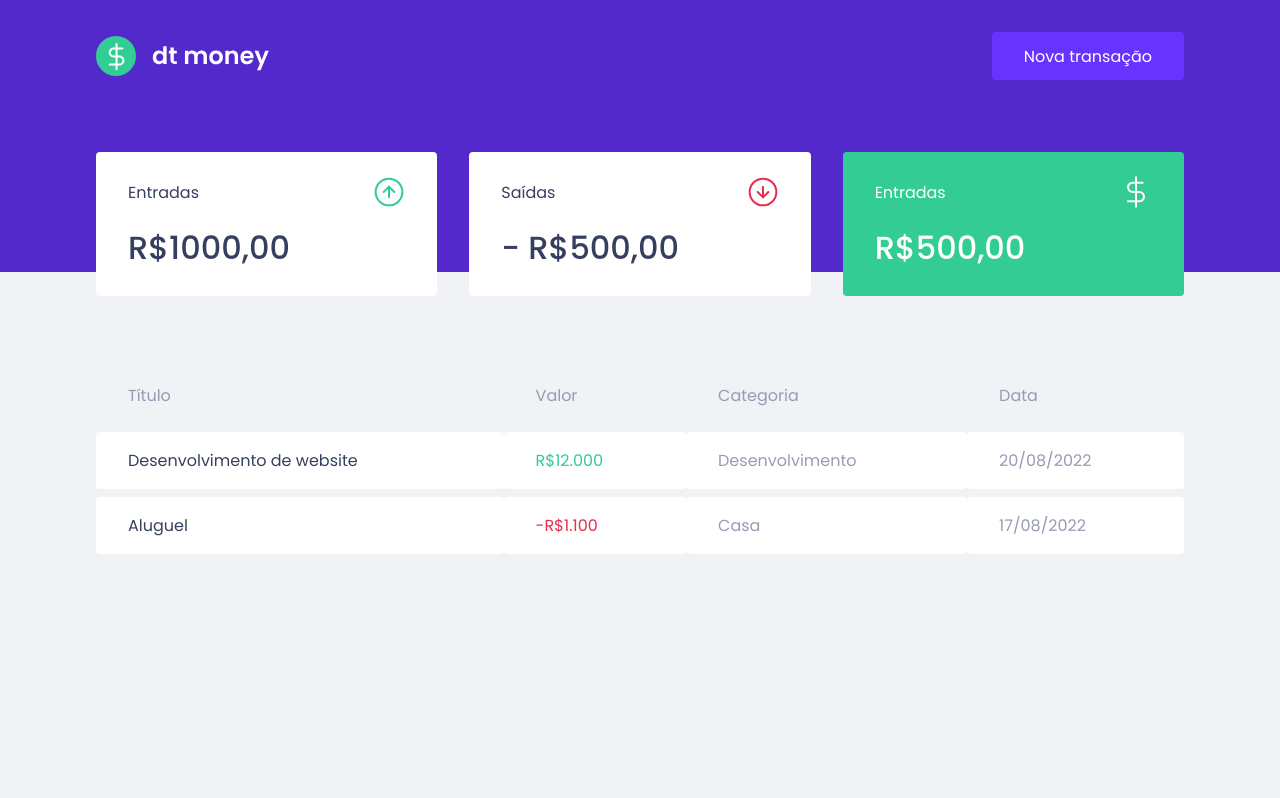
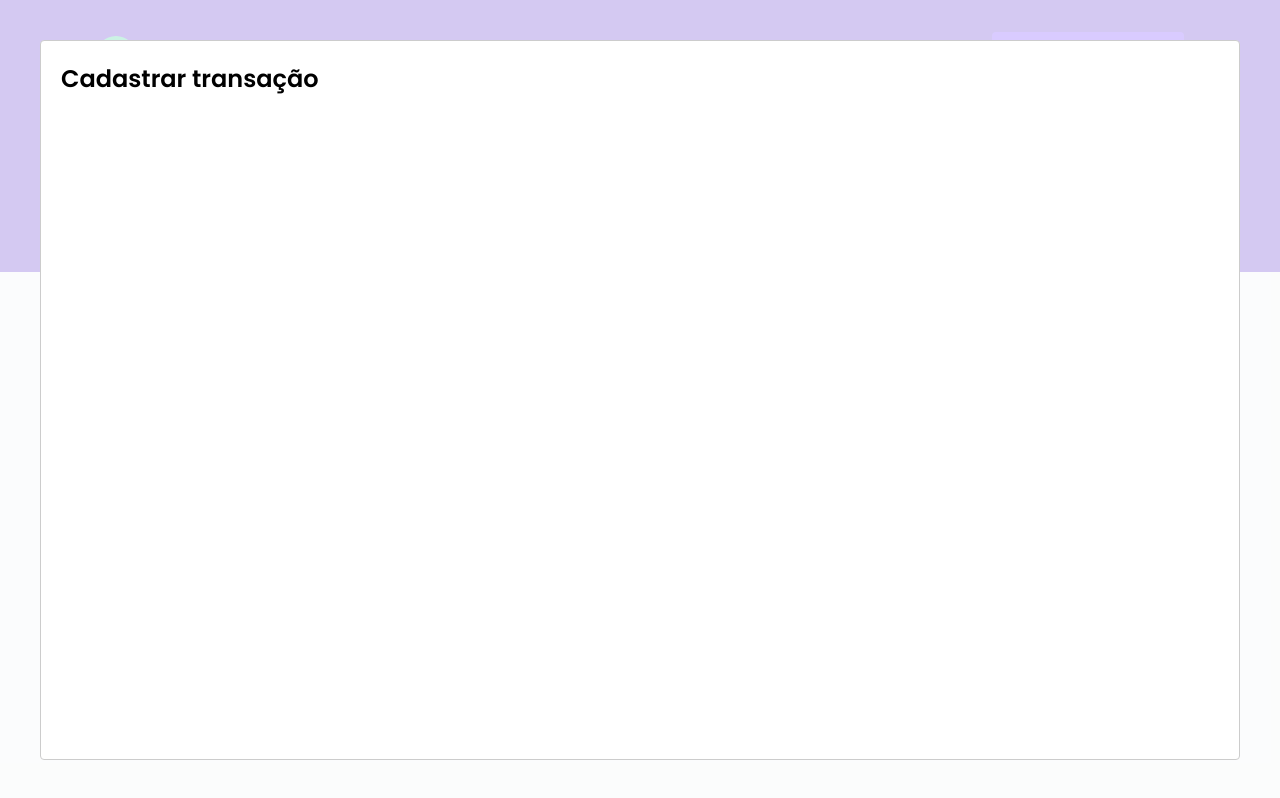
Before and after one commit to GabrielTurri/dtmoney, a React (Create React App) app: page / in a window 1280 px wide. Both pictures are taken after a click on the button "Nova transação". Built offline with nearby package versions, Linux system fonts and the light colour scheme; no server answers; what miragejs would draw is missing.

Commit message:
setting up transaction modal

```diff
--- a/src/App.tsx
+++ b/src/App.tsx
@@ -1,12 +1,38 @@
+
+import Modal  from 'react-modal';
 import { Header } from "./components/Header";
 import { Dashboard } from "./components/Dashboard";
+import { useState } from "react";
+
 import { GlobalStyle } from "./styles/global";
 
+Modal.setAppElement('#root');
+
 export function App() {
+  const[isNewTransactionModalOpen, setIsNewTransactionModalOpen] = useState(false)
+
+  function handleOpenNewTransactionModal(){
+    setIsNewTransactionModalOpen(true)
+  }
+
+  function handleCloseNewTransactionModal(){
+    setIsNewTransactionModalOpen(false)
+  }
+
+
   return (
       <>
-        <Header />
+        <Header onOpenNewTransactionModal={handleOpenNewTransactionModal} />
+
         <Dashboard />
+
+        <Modal
+        isOpen={isNewTransactionModalOpen}
+        onRequestClose={handleCloseNewTransactionModal}
+        >
+          <h2>Cadastrar transação</h2>
+        </Modal>
+
         <GlobalStyle/>
       </>
   );
--- a/src/components/Header/index.tsx
+++ b/src/components/Header/index.tsx
@@ -1,14 +1,23 @@
 import logoImg from '../../assets/logo.svg';
+
 import { Container, Content } from './styles';
 
-export function Header() {
+interface HeaderProps {
+  onOpenNewTransactionModal: () => void;
+}
+
+export function Header({ onOpenNewTransactionModal }: HeaderProps) {
+
+
   return(
     <Container>
       <Content>
       <img src={logoImg} alt="dt money" />
-      <button type='button'>
+      <button type='button' onClick={onOpenNewTransactionModal}>
         Nova transação
       </button>
+
+
       </Content>
     </Container>
   );
```
